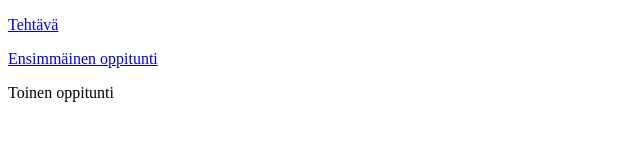
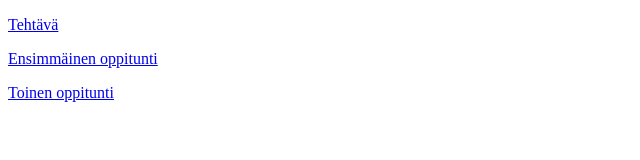
Before and after one commit to juunashh/Verkkosivujen_kehittaminen, a plain HTML site: page index.html in a window 1280 px wide. Shown: the whole page, without its empty margins (0-640 px from the left). Drawn offline with Linux system fonts and the light colour scheme.

Commit message:
pieni muutos index sivuun

```diff
--- a/index.html
+++ b/index.html
@@ -8,6 +8,6 @@
 <body>
     <p><a href="Palautustehtävä 06B/index.html">Tehtävä</a></p>
     <p><a href="08_02/index.html">Ensimmäinen oppitunti</a></p>
-    <p><a href="19_02/index.html"></a>Toinen oppitunti</p>
+    <p><a href="19_02/index.html">Toinen oppitunti</a></p>
 </body>
 </html>
```
